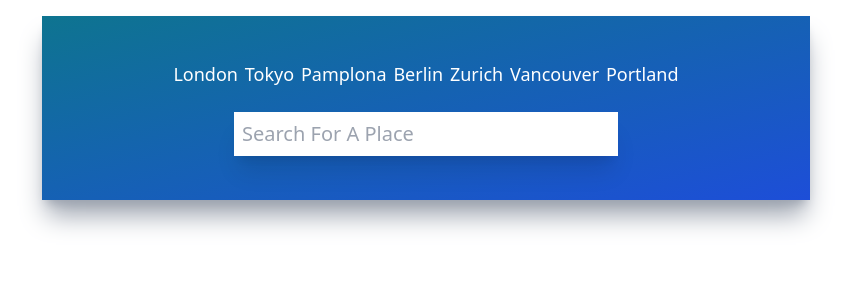
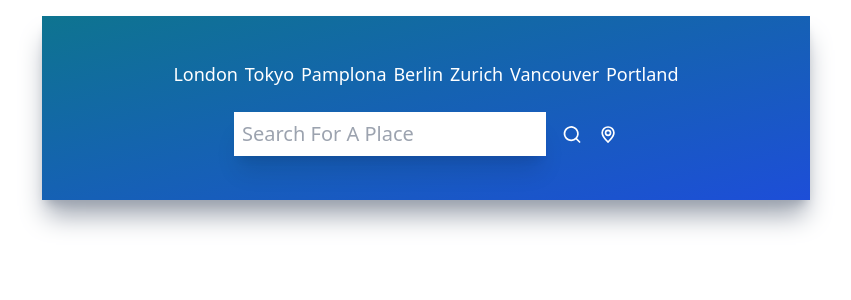
Before and after one commit to joeygroves/react-weather-app, a React (Create React App) app: page / in a window 1280 px wide. Shown: the top 300 px of the page, without its empty margins (214-1065 px from the left). Built offline with nearby package versions, Linux system fonts and the light colour scheme.

Commit message:
Added search and map pointer icons next to search bar

```diff
--- a/src/components/Inputs.jsx
+++ b/src/components/Inputs.jsx
@@ -11,6 +11,10 @@ function Inputs() {
                 placeholder="Search for a place"
                 className="text-xl font-light p-2 w-full shadow-xl focus:outline-non capitalize placeholder:capitalize"
             />
+
+            <UilSearch size={25} className="text-white cursor-pointer" />
+            <UilMapMarker size={25} className="text-white cursor-pointer" />
+
         </div>
     </div>
     );
```
